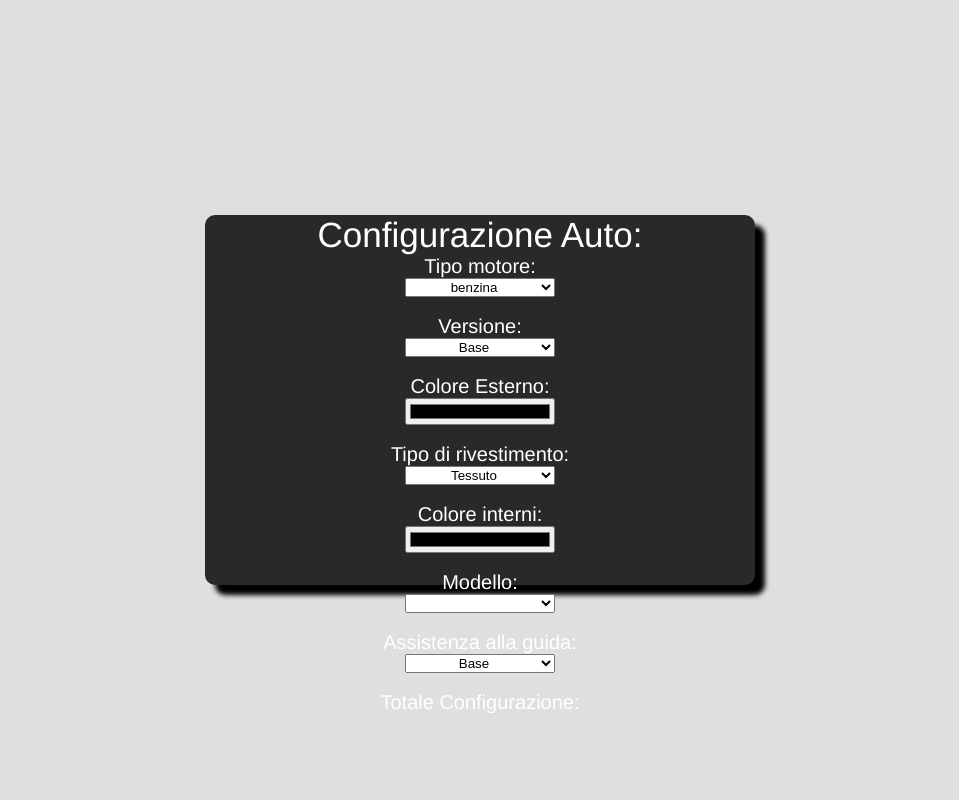
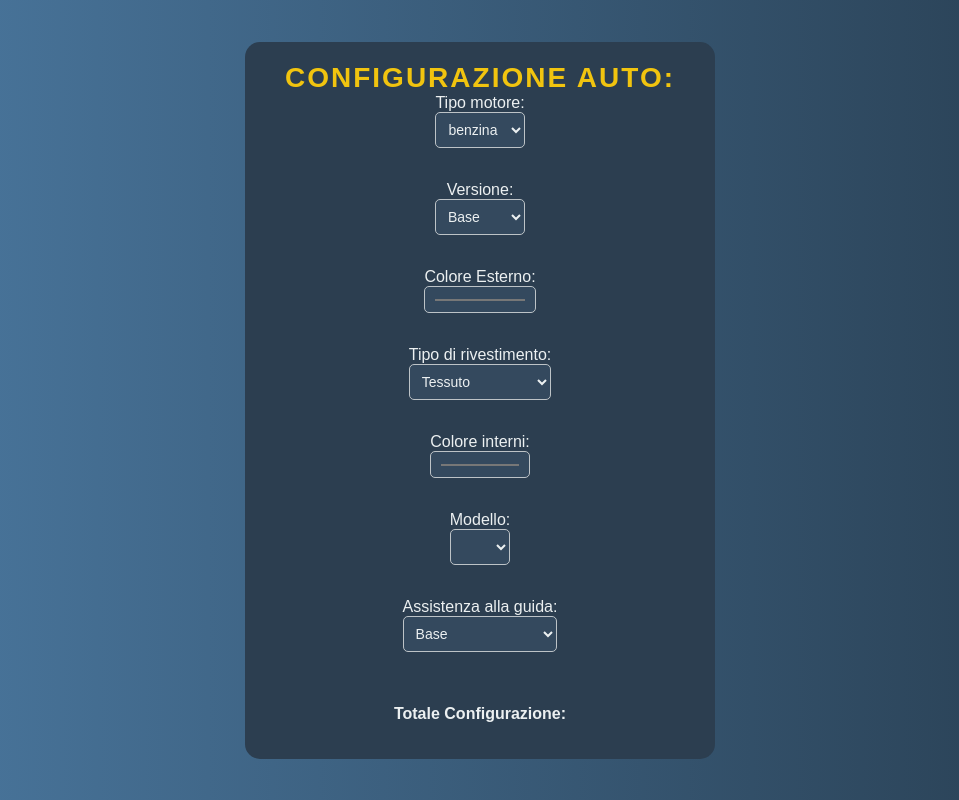
Before and after one commit to GiuseppeFalliti/configurazione_auto, a plain HTML site: page index.html in a window 1280 px wide. Shown: the whole page, without its empty margins (160-1119 px from the left). Drawn offline with Linux system fonts and the light colour scheme.

Commit message:
Update style.css

```diff
--- a/style.css
+++ b/style.css
@@ -1,44 +1,88 @@
+/* Stile generale */
 body {
-    background: #dfdfdf;
+    background: linear-gradient(to right, #4b79a1, #283e51); /* Sfondo sfumato */
+    font-family: 'Arial', sans-serif;
     display: flex;
     justify-content: center;
     align-items: center;
     height: 100vh;
     margin: 0;
-}
-.box{
-    color: white;
-    display: flex;
-    height: 650px;
-    flex-direction: column;
-    text-align: center;
-    justify-content: center;
-
-}
-.boxShadow{
-    background-color: rgb(41, 41, 41);
-    box-shadow: 10px 10px 5px black;
-    height: 370px;
-    width: 550px;
-    border-radius: 10px;
-    justify-content: center;
-    text-align: center;
-}
-#title{
-    font-size: 35px;
-    padding: 20px;
-}
-select:optional {
-    width: 150px;
-    text-align: center;
-}
-label{
-    font-size: 20px;
-    font-family: 'Franklin Gothic Medium', 'Arial Narrow', Arial, sans-serif;
-
+    color: #fff;
 }
 
-input[type="color"]{
-    width: 150px;
 
+.box {
+    background-color: #2c3e50;
+    padding: 20px;
+    border-radius: 15px;
+    max-width: 470px;
+    width: 100%;
+    text-align: center;
+    box-sizing: border-box;
 }
+
+
+#title {
+    font-size: 28px;
+    margin-bottom: 20px;
+    font-weight: bold;
+    text-transform: uppercase;
+    letter-spacing: 2px;
+    color: #f1c40f;
+}
+
+
+form {
+    display: flex;
+    flex-direction: column;
+    align-items: center;
+    gap: 7.5px;
+}
+
+label {
+    font-size: 16px;
+    margin-bottom: 5px;
+    text-align: left;
+    width: 100%;
+    color: #ecf0f1;
+}
+
+select,input[type="color"] {
+    width: 100%;
+    max-width: 350px;
+    padding: 8px;
+    border: 1px solid #bdc3c7;
+    border-radius: 5px;
+    font-size: 14px;
+    background-color: #34495e;
+    color: #ecf0f1;
+    outline: none;
+    transition: all 0.2s;
+}
+
+select:focus,input[type="color"]:focus {
+    border-color: #f1c40f;
+    box-shadow: 0 0 5px #f1c40f;
+}
+
+
+.prezzo {
+    font-size: 18px;
+    margin-top: 20px;
+    color: #2ecc71;
+    font-weight: bold;
+}
+
+button {
+    padding: 10px 20px;
+    border: none;
+    border-radius: 5px;
+    background-color: #f1c40f;
+    color: #2c3e50;
+    font-size: 14px;
+    cursor: pointer;
+}
+
+button:hover {
+    background-color: #d4ac0d;
+}
```
